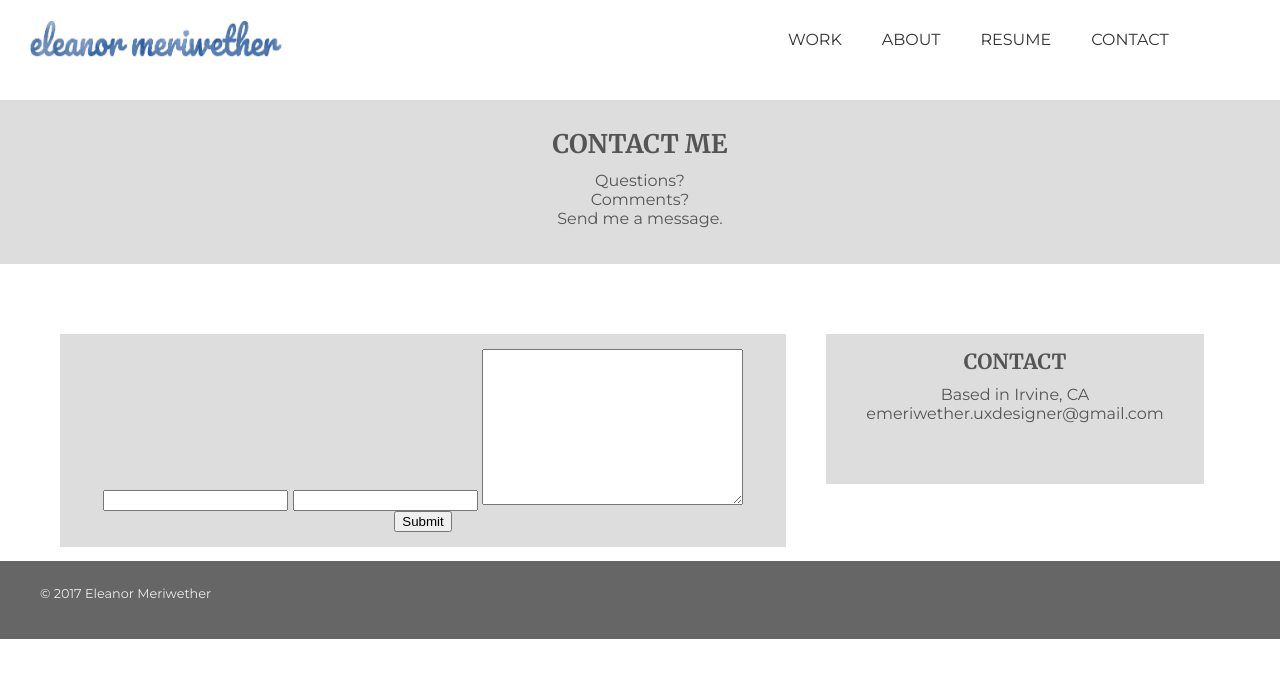
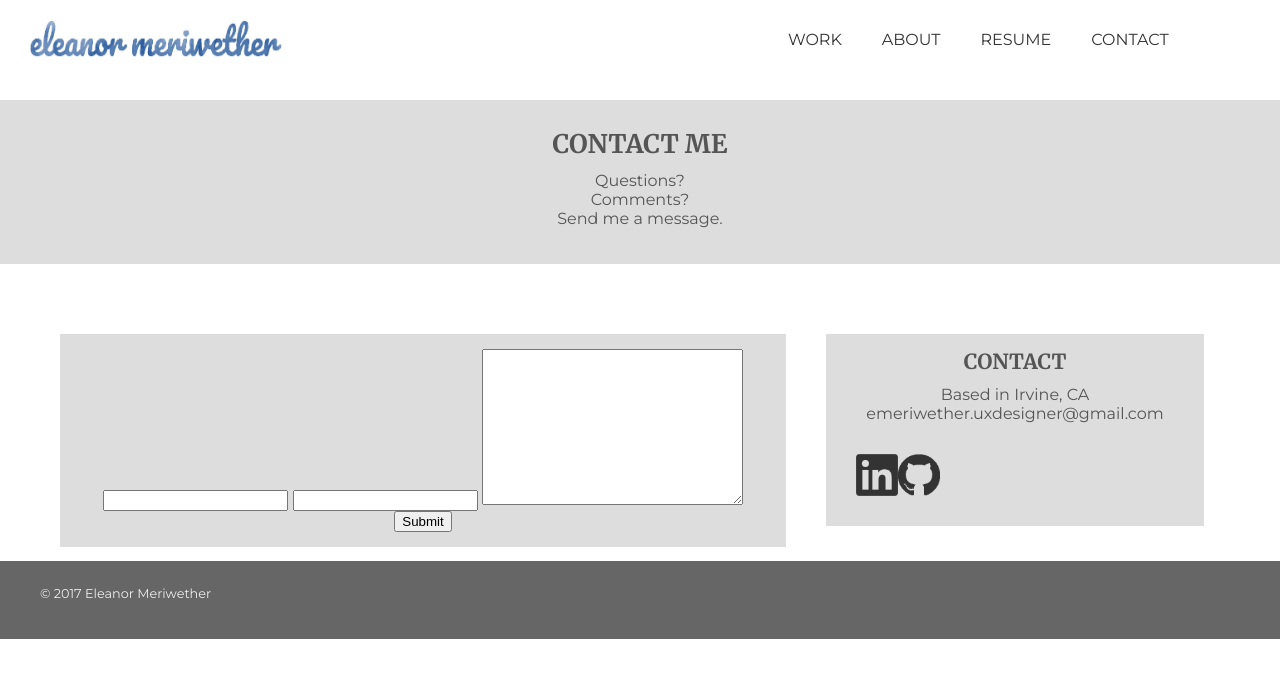
Before and after one commit to emeriwether/emeriwether.github.io, a Jekyll site: the page built from contact.html, in a window 1280 px wide. Shown: the top 678 px of the page. Built offline with Jekyll 4.4.1, drawn with Linux system fonts in a browser that asks for light colours; nearby versions of some CDN libraries.

Commit message:
retry adjust SM spacing in contact info

```diff
--- a/css/styles.css
+++ b/css/styles.css
@@ -143,8 +143,8 @@ section.contactInfo { margin-top: 60px; text-align: center; }
 section.contactInfo div { background-color: #ddd; width: 30%; float: left; padding: 15px 15px; }
 section.contactInfo div:nth-child(1) { width: 60%; }
 section.contactInfo div:nth-child(2) { margin-left: 40px; }
-section.contactInfo div div { margin-left: 20%; }
-section.contactInfo div div img { width: 0%; float: left;}
+section.contactInfo div div { left: 40%; }
+section.contactInfo div div img { width: 40%; float: left;}
 
 /*
 -----------
```
